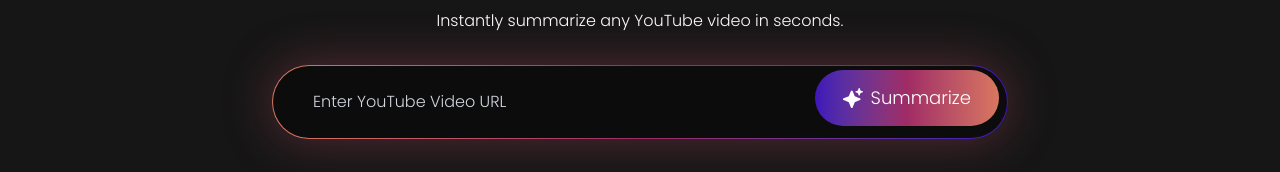
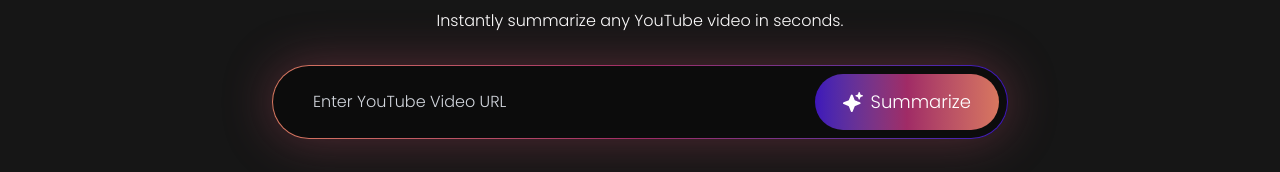
Before and after one commit to letssummarize/web-app, a Next.js app: page / in a window 1280 px wide. Shown: the part 317-489 px from the top of the page. Built offline with nearby package versions, Linux system fonts and the light colour scheme; no server answers.

Commit message:
fix(PromptBox): resolve not centered button in video prompt input

```diff
--- a/src/components/PromptBox/PromptBox.tsx
+++ b/src/components/PromptBox/PromptBox.tsx
@@ -82,7 +82,7 @@ function PromptBox({
                 radius={type === 'url' ? 'full' : 'default'}
                 size={type === 'url' ? 'lg' : 'md'}
                 className={`${
-                  type === 'text' ? 'mr-2' : type === 'url' ? 'mr-2 mb-2' : ''
+                  type === 'text' ? 'mr-2 mb-2' : type === 'url' ? 'mr-2' : ''
                 }`}
               />
             )}
```
